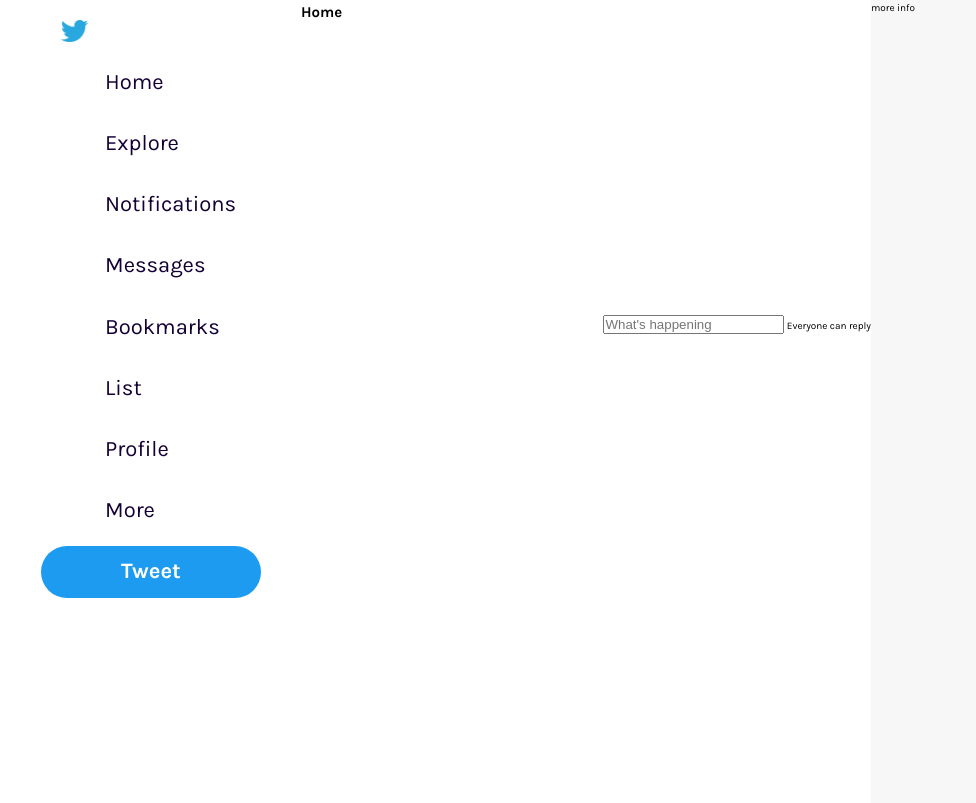
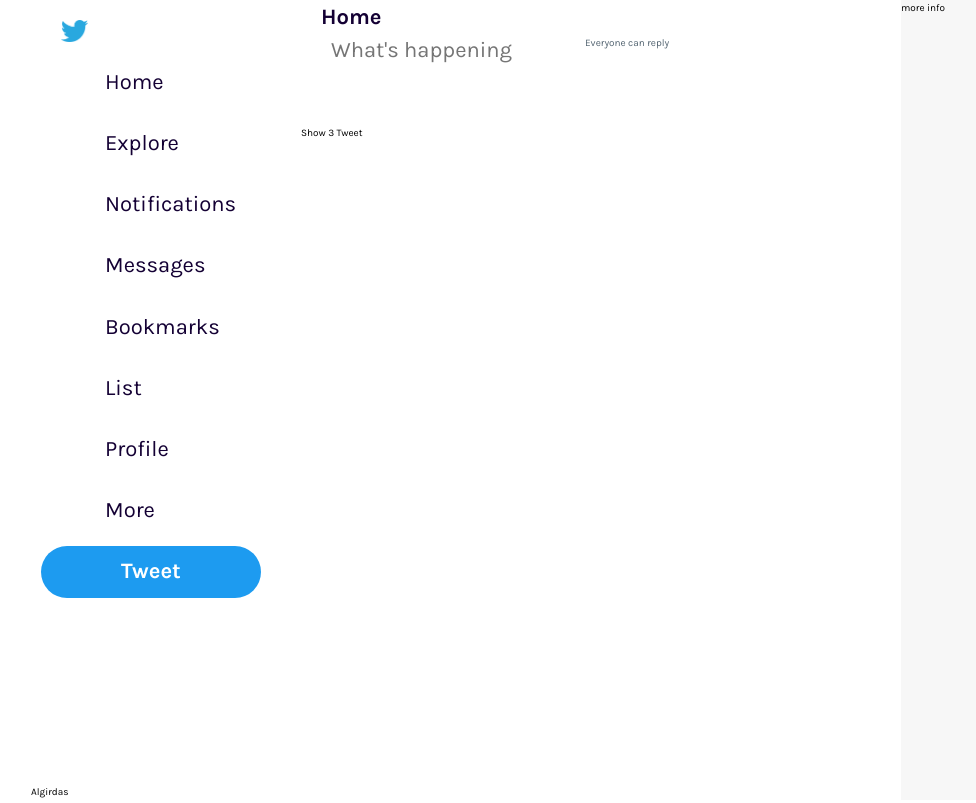
Before and after one commit to AlgirdasU/twitter_clone, a website: page index.html in a window 1280 px wide. Shown: the top 803 px of the page, without its empty margins (39-1015 px from the left). Drawn offline with Linux system fonts and the light colour scheme.

Commit message:
Added new code to style.css

```diff
--- a/CSS/style.css
+++ b/CSS/style.css
@@ -99,7 +99,7 @@ body {
     color: var(--color-text-dark-1);
     font-weight: 800; }
   .side-nav__link:hover {
-    background-color: var(--color-grey-light-3); }
+    background-color: var --color-grey-light-3; }
   .side-nav__center {
     display: flex;
     align-items: center; }
@@ -122,13 +122,49 @@ body {
 .nav-btn:hover {
   background-color: var(--color-button-blue-3); }
 
-.main_view {
+.container {
   display: flex; }
 
-.tweet {
-  background-color: var(--color-grey-light-3);
+.tweet-feed {
   min-height: 100vh;
   flex: 0 0 60rem; }
+
+.form__home {
+  display: flex;
+  align-items: center;
+  margin: 0 2rem 0 2rem;
+  justify-content: space-between;
+  color: var(--color-text-dark-1); }
+
+.form__home > h2 {
+  font-size: 2.2rem; }
+
+.form__icon {
+  width: 2rem;
+  height: 2rem;
+  fill: currentColor; }
+
+.form__group {
+  display: flex;
+  color: var(--color-dark-grey); }
+
+.form__icon-user {
+  width: 3rem;
+  height: 3rem;
+  fill: currentColor; }
+
+.form__input {
+  display: block;
+  font-size: 2.2rem;
+  font-family: inherit;
+  border: none; }
+
+.info-group {
+  color: var(--color-button-blue-2); }
+  .info-group__icon {
+    width: 2rem;
+    height: 2rem;
+    fill: currentColor; }
 
 .more_info {
   background-color: var(--color-grey-light-2);
```
